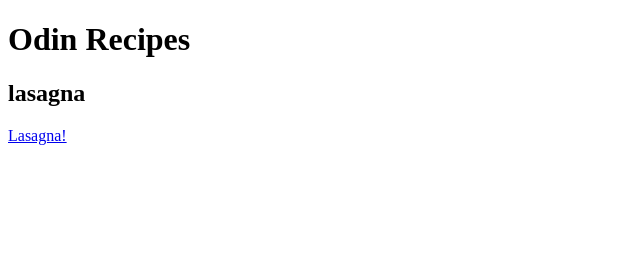
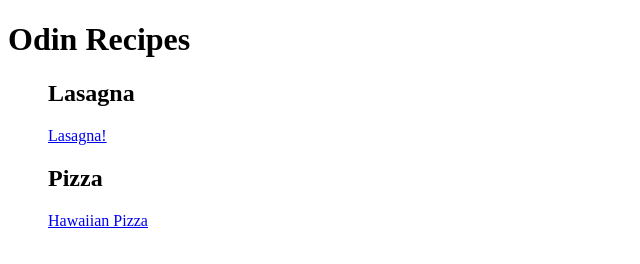
Before and after one commit to DubSeaMcG/odin-recipes, a plain HTML site: page index.html in a window 1280 px wide. Shown: the whole page, without its empty margins (0-640 px from the left). Drawn offline with Linux system fonts and the light colour scheme.

Commit message:
Add pizza.html and add pizza.html link to index.html

```diff
--- a/index.html
+++ b/index.html
@@ -8,7 +8,11 @@
 </head>
 <body>
     <h1><strong>Odin Recipes</strong></h1>
-    <h2>lasagna</h2>
+      <ul>
+        <h2>Lasagna</h2>
       <a href="./recipes/lasagna.html">Lasagna!</a>
+    <h2><strong>Pizza</strong></h2>
+      <a href="./recipes/pizza.html">Hawaiian Pizza</a>
+      </ul>
 </body>
 </html>
```
Also changed, not shown: recipes/pizza.html (added, +13 -0 lines), recipes/It-doesnt-get-much-better-than-Homemade-Hawaiian-Pizza.-Tropical-paradise-for-dinner-2.jpg (added).
